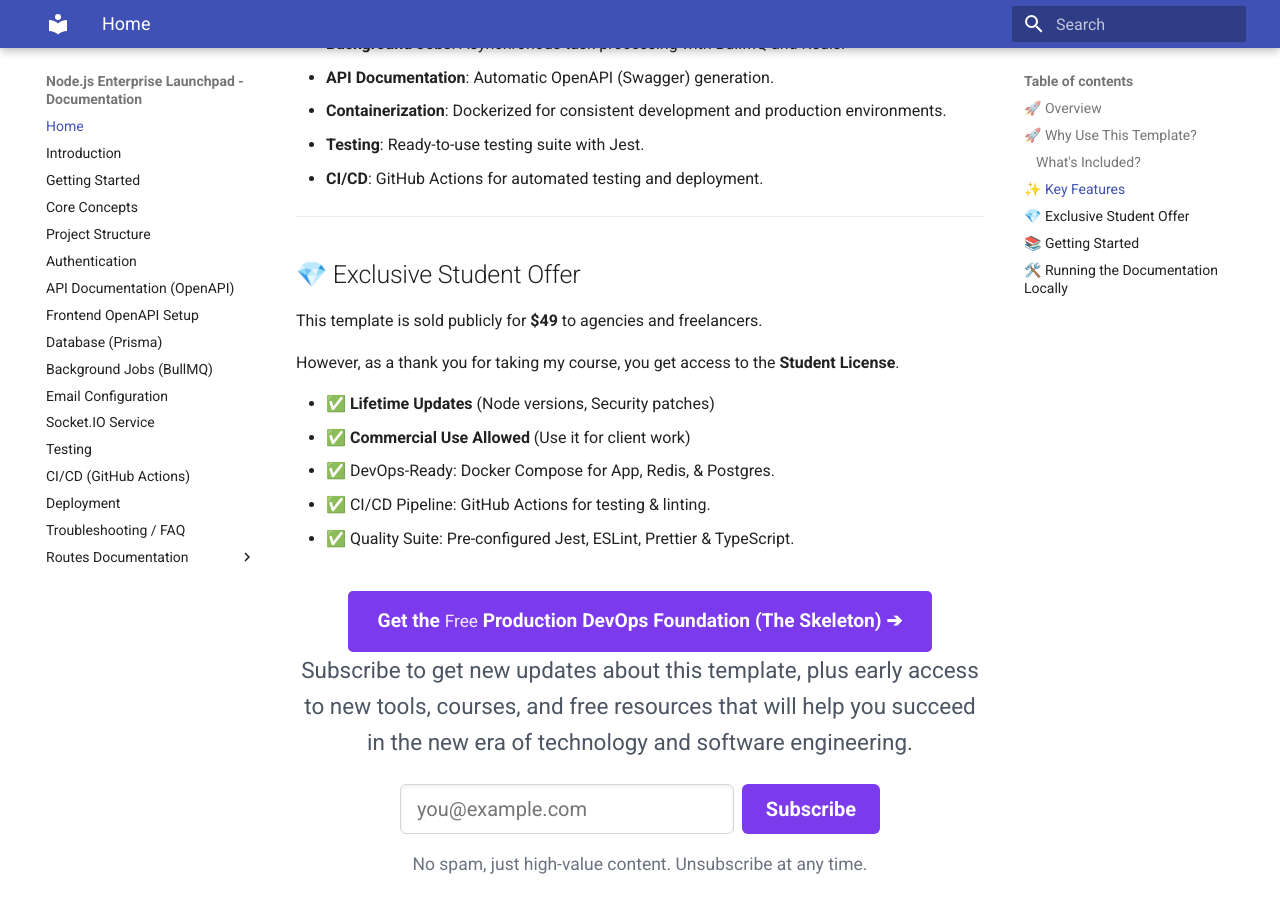
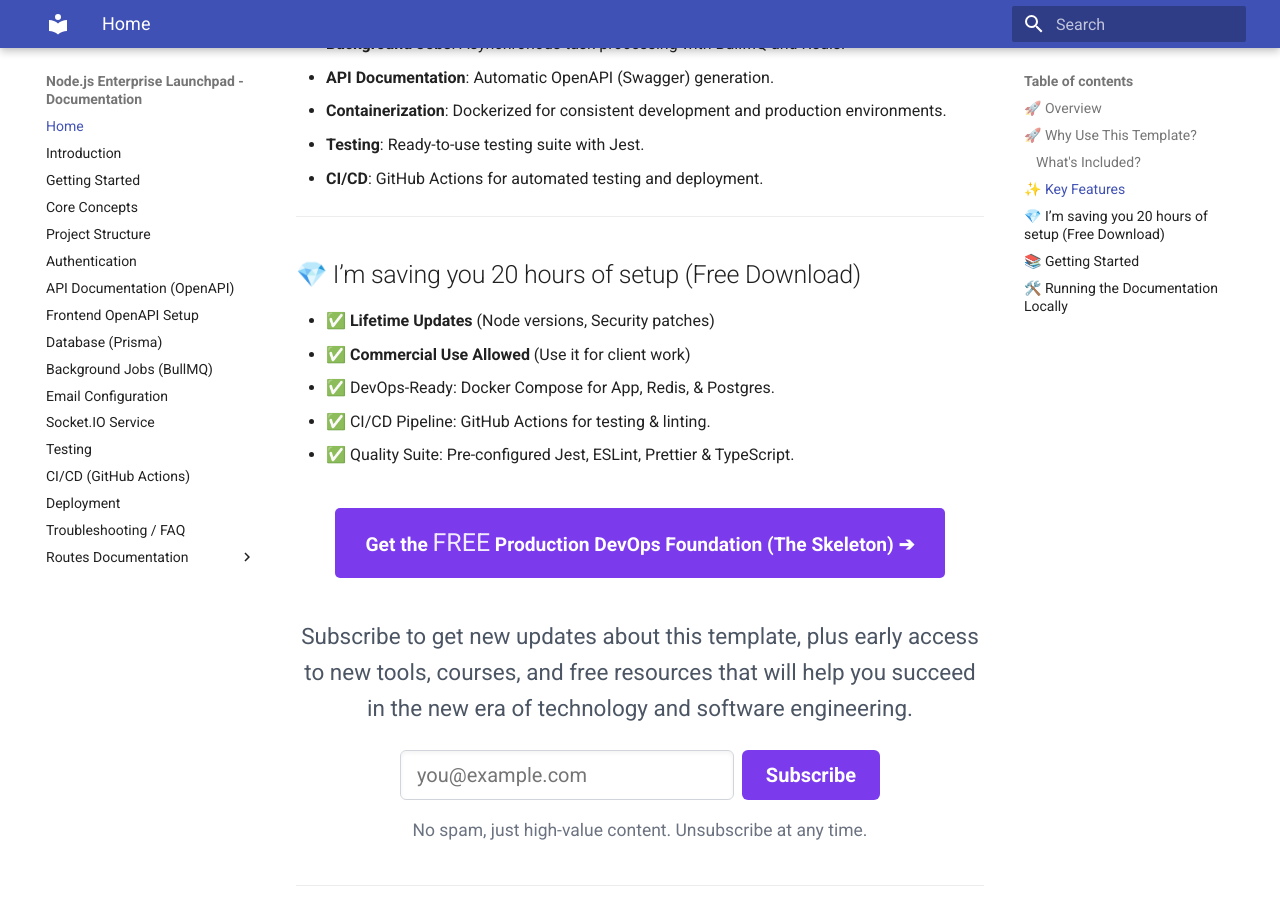
Before and after one commit to aymenkani/nodejs-starter-template-lv1, an MkDocs documentation site: the page built from documentation/docs/index.md, in a window 1280 px wide and 900 px high, scrolled down 2340 px. Built offline with MkDocs 1.6.1 and Material for MkDocs 9.7.7, drawn with Linux system fonts in a browser that asks for light colours; comment, search, counter and statistics services are not loaded.

Commit message:
update docs

```diff
--- a/documentation/docs/index.md
+++ b/documentation/docs/index.md
@@ -81,11 +81,7 @@ This isn't just a folder structure; it's a complete ecosystem.
 
 ---
 
-## 💎 Exclusive Student Offer
-
-This template is sold publicly for **$49** to agencies and freelancers.
-
-However, as a thank you for taking my course, you get access to the **Student License**.
+## 💎 I’m saving you 20 hours of setup (Free Download)
 
 * ✅ **Lifetime Updates** (Node versions, Security patches)
 * ✅ **Commercial Use Allowed** (Use it for client work)
@@ -94,8 +90,8 @@ However, as a thank you for taking my course, you get access to the **Student Li
 * ✅ Quality Suite: Pre-configured Jest, ESLint, Prettier & TypeScript.
 
 <div style="text-align: center; margin: 40px 0;">
-  <a href="https://aymenkani.gumroad.com/l/nodejs-enterprise-launchpad/UDEMY-VIP" style="background-color: #7c3aed; color: white; padding: 15px 30px; border-radius: 5px; text-decoration: none; font-weight: bold; font-size: 1.2em; display: inline-block; transition: background-color 0.3s ease;">
-    Get the <span style="font-weight: normal; font-size: 0.9em; opacity: 0.9;">Free</span> Production DevOps Foundation (The Skeleton) ➔
+  <a href="https://aymenkani.gumroad.com/l/nodejs-enterprise-launchpad/UDEMY-VIP?option=jO9w7s3jkf48MobF50pBTw%3D%3D&_gl=1*1cidzeq*_ga*NTYyNDU1Mjc4LjE3NjA5NzUzNDg.*_ga_6LJN6D94N6*czE3NjUxMTE4MjUkbzcwJGcxJHQxNzY1MTE1ODgwJGo2MCRsMCRoMA.." style="background-color: #7c3aed; color: white; padding: 15px 30px; border-radius: 5px; text-decoration: none; font-weight: bold; font-size: 1.2em; display: inline-block; transition: background-color 0.3s ease; margin-bottom: 2rem;" target="_blank" rel="noopener noreferrer">
+    Get the <span style="font-weight: normal; font-size: 1.3em; opacity: 0.9;">FREE</span> Production DevOps Foundation (The Skeleton) ➔
   </a>
   <p style="font-size: 1.125rem; color: #4b5563; margin-top: 0; margin-bottom: 24px;">
     Subscribe to get new updates about this template, plus early access to new tools, courses, and free resources that will help you succeed in the new era of technology and software engineering.
```
Also changed, not shown: documentation/docs/getting-started.md (+1 -1 lines).
